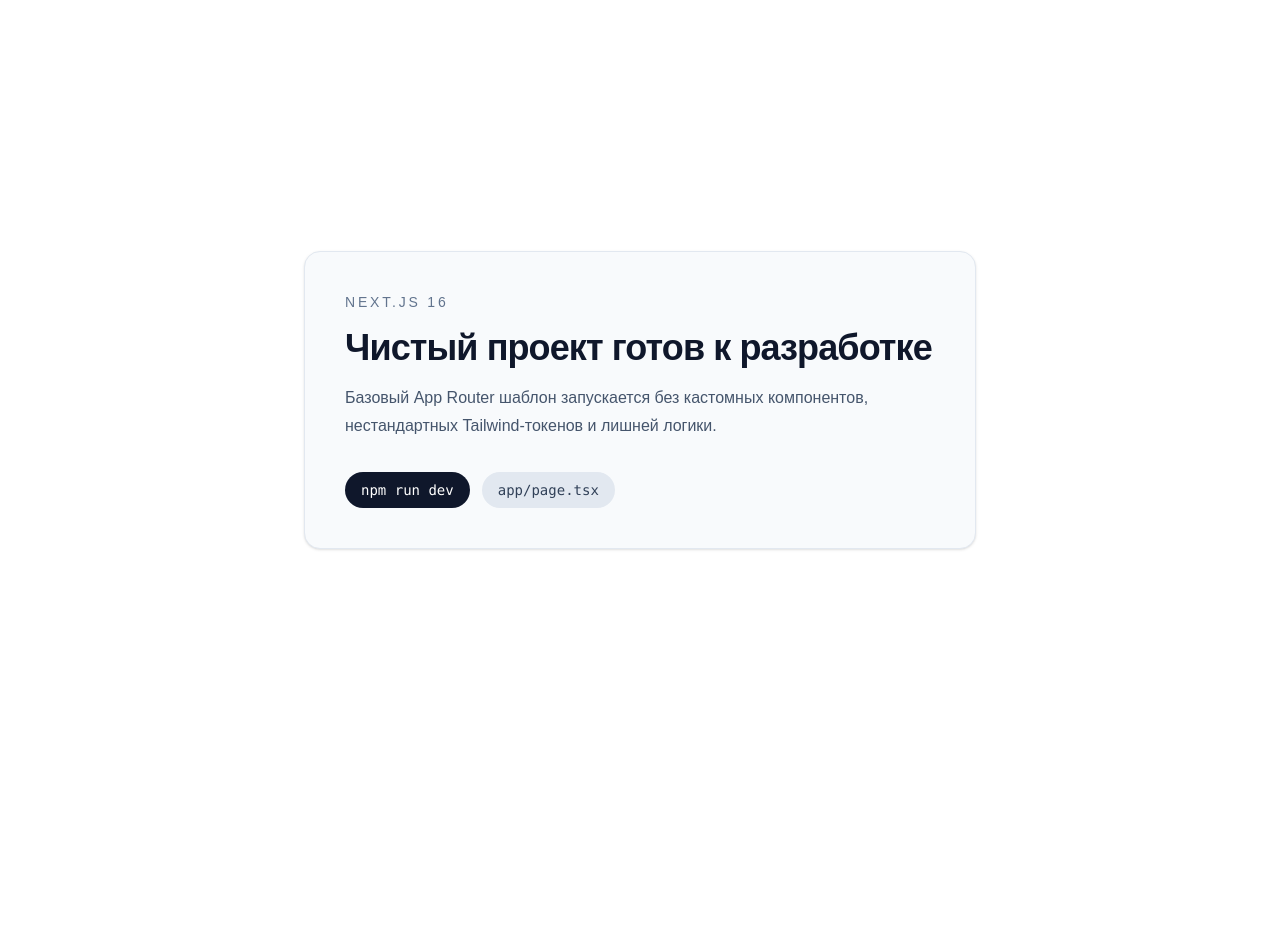
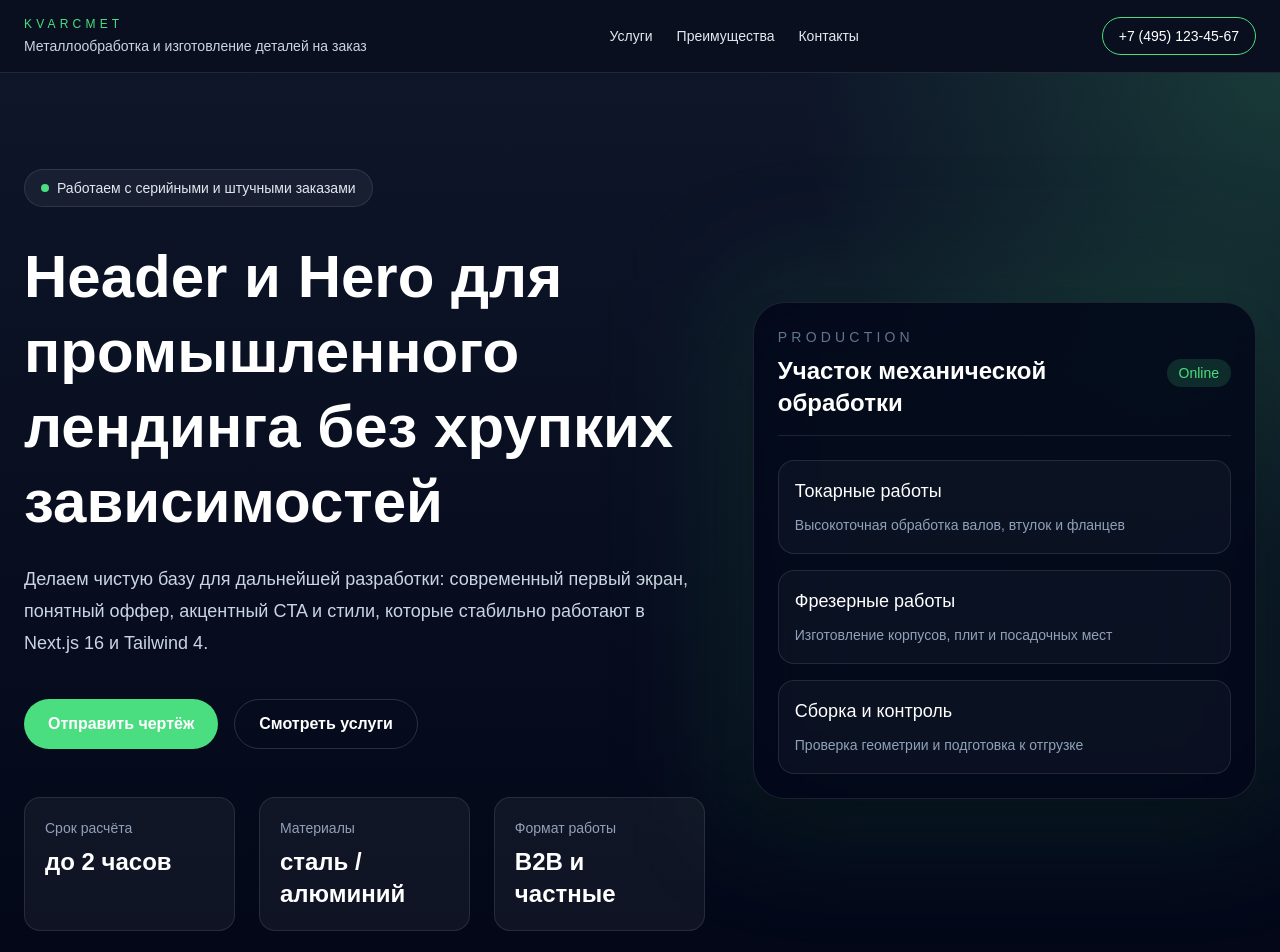
Before and after one commit to SnamikMT/kvarcmet, a Next.js app: page / in a window 1280 px wide. Shown: the top 952 px of the page. Before the commit the page ends 800 px from the top, so only its background shows below. Built offline with nearby package versions, Linux system fonts and the light colour scheme.

Commit message:
Add styled header and hero sections

```diff
--- /dev/null
+++ b/app/components/Header.tsx
@@ -0,0 +1,35 @@
+import Link from "next/link";
+
+const navigation = [
+  { href: "#services", label: "Услуги" },
+  { href: "#advantages", label: "Преимущества" },
+  { href: "#contacts", label: "Контакты" },
+];
+
+export default function Header() {
+  return (
+    <header className="sticky top-0 z-50 border-b border-white/10 bg-[#0B1120]/90 backdrop-blur">
+      <div className="mx-auto flex max-w-7xl items-center justify-between gap-6 px-6 py-4">
+        <div>
+          <p className="text-xs font-medium uppercase tracking-[0.35em] text-[#4ADE80]">Kvarcmet</p>
+          <p className="mt-1 text-sm text-slate-300">Металлообработка и изготовление деталей на заказ</p>
+        </div>
+
+        <nav className="hidden items-center gap-6 text-sm text-slate-200 md:flex">
+          {navigation.map((item) => (
+            <Link key={item.href} href={item.href} className="transition hover:text-white">
+              {item.label}
+            </Link>
+          ))}
+        </nav>
+
+        <a
+          href="tel:+74951234567"
+          className="rounded-full border border-[#4ADE80] px-4 py-2 text-sm font-medium text-white transition hover:bg-[#4ADE80] hover:text-[#0B1120]"
+        >
+          +7 (495) 123-45-67
+        </a>
+      </div>
+    </header>
+  );
+}
--- /dev/null
+++ b/app/components/Hero.tsx
@@ -0,0 +1,81 @@
+export default function Hero() {
+  return (
+    <section className="relative overflow-hidden">
+      <div className="absolute inset-0 bg-[radial-gradient(circle_at_top_right,_rgba(74,222,128,0.18),_transparent_30%),linear-gradient(180deg,_rgba(15,23,42,0.92),_rgba(2,6,23,1))]" />
+      <div className="relative mx-auto grid min-h-[calc(100vh-81px)] max-w-7xl gap-12 px-6 py-16 lg:grid-cols-[1.15fr_0.85fr] lg:items-center lg:py-24">
+        <div className="max-w-3xl">
+          <div className="inline-flex items-center gap-2 rounded-full border border-white/10 bg-white/5 px-4 py-2 text-sm text-slate-200">
+            <span className="h-2 w-2 rounded-full bg-[#4ADE80]" />
+            Работаем с серийными и штучными заказами
+          </div>
+
+          <h1 className="mt-8 text-4xl font-semibold leading-tight text-white md:text-6xl">
+            Header и Hero для промышленного лендинга без хрупких зависимостей
+          </h1>
+          <p className="mt-6 max-w-2xl text-lg leading-8 text-slate-300">
+            Делаем чистую базу для дальнейшей разработки: современный первый экран, понятный оффер,
+            акцентный CTA и стили, которые стабильно работают в Next.js 16 и Tailwind 4.
+          </p>
+
+          <div className="mt-10 flex flex-col gap-4 sm:flex-row">
+            <a
+              href="#contacts"
+              className="inline-flex items-center justify-center rounded-full bg-[#4ADE80] px-6 py-3 text-base font-semibold text-[#0B1120] transition hover:brightness-110"
+            >
+              Отправить чертёж
+            </a>
+            <a
+              href="#services"
+              className="inline-flex items-center justify-center rounded-full border border-white/15 px-6 py-3 text-base font-semibold text-white transition hover:border-white/40 hover:bg-white/5"
+            >
+              Смотреть услуги
+            </a>
+          </div>
+
+          <dl className="mt-12 grid gap-6 text-white sm:grid-cols-3">
+            <div className="rounded-2xl border border-white/10 bg-white/5 p-5">
+              <dt className="text-sm text-slate-400">Срок расчёта</dt>
+              <dd className="mt-2 text-2xl font-semibold">до 2 часов</dd>
+            </div>
+            <div className="rounded-2xl border border-white/10 bg-white/5 p-5">
+              <dt className="text-sm text-slate-400">Материалы</dt>
+              <dd className="mt-2 text-2xl font-semibold">сталь / алюминий</dd>
+            </div>
+            <div className="rounded-2xl border border-white/10 bg-white/5 p-5">
+              <dt className="text-sm text-slate-400">Формат работы</dt>
+              <dd className="mt-2 text-2xl font-semibold">B2B и частные</dd>
+            </div>
+          </dl>
+        </div>
+
+        <div className="relative">
+          <div className="absolute -inset-6 rounded-[2rem] bg-[#4ADE80]/10 blur-3xl" />
+          <div className="relative overflow-hidden rounded-[2rem] border border-white/10 bg-slate-950/80 p-6 shadow-2xl shadow-black/30">
+            <div className="flex items-center justify-between border-b border-white/10 pb-4">
+              <div>
+                <p className="text-sm uppercase tracking-[0.3em] text-slate-500">Production</p>
+                <h2 className="mt-2 text-2xl font-semibold text-white">Участок механической обработки</h2>
+              </div>
+              <span className="rounded-full bg-[#4ADE80]/15 px-3 py-1 text-sm font-medium text-[#4ADE80]">
+                Online
+              </span>
+            </div>
+
+            <div className="mt-6 space-y-4">
+              {[
+                ["Токарные работы", "Высокоточная обработка валов, втулок и фланцев"],
+                ["Фрезерные работы", "Изготовление корпусов, плит и посадочных мест"],
+                ["Сборка и контроль", "Проверка геометрии и подготовка к отгрузке"],
+              ].map(([title, description]) => (
+                <div key={title} className="rounded-2xl border border-white/10 bg-white/[0.03] p-4">
+                  <p className="text-lg font-medium text-white">{title}</p>
+                  <p className="mt-2 text-sm leading-6 text-slate-400">{description}</p>
+                </div>
+              ))}
+            </div>
+          </div>
+        </div>
+      </div>
+    </section>
+  );
+}
--- a/app/globals.css
+++ b/app/globals.css
@@ -1,4 +1,8 @@
 @import "tailwindcss";
+
+:root {
+  color-scheme: dark;
+}
 
 html,
 body {
@@ -7,8 +11,8 @@ body {
 
 body {
   margin: 0;
-  background-color: #ffffff;
-  color: #0f172a;
+  background-color: #020617;
+  color: #ffffff;
   font-family: Arial, Helvetica, sans-serif;
   -webkit-font-smoothing: antialiased;
   -moz-osx-font-smoothing: grayscale;
--- a/app/page.tsx
+++ b/app/page.tsx
@@ -1,23 +1,21 @@
+import Header from "./components/Header";
+import Hero from "./components/Hero";
+
 export default function Home() {
   return (
-    <main className="flex min-h-screen items-center justify-center bg-white px-6 text-slate-900">
-      <section className="w-full max-w-2xl rounded-2xl border border-slate-200 bg-slate-50 p-10 shadow-sm">
-        <p className="text-sm font-medium uppercase tracking-[0.2em] text-slate-500">Next.js 16</p>
-        <h1 className="mt-4 text-4xl font-semibold tracking-tight text-slate-900">
-          Чистый проект готов к разработке
-        </h1>
-        <p className="mt-4 text-base leading-7 text-slate-600">
-          Базовый App Router шаблон запускается без кастомных компонентов, нестандартных Tailwind-токенов и лишней логики.
-        </p>
-        <div className="mt-8 flex flex-wrap gap-3">
-          <code className="rounded-full bg-slate-900 px-4 py-2 text-sm font-medium text-white">
-            npm run dev
-          </code>
-          <code className="rounded-full bg-slate-200 px-4 py-2 text-sm font-medium text-slate-700">
-            app/page.tsx
-          </code>
+    <>
+      <Header />
+      <Hero />
+      <main className="bg-[#020617] px-6 pb-24 text-white">
+        <div className="mx-auto max-w-7xl rounded-[2rem] border border-white/10 bg-white/[0.03] p-8 text-slate-300">
+          <p className="text-sm uppercase tracking-[0.3em] text-[#4ADE80]">Следующий шаг</p>
+          <h2 className="mt-4 text-3xl font-semibold text-white">База готова для дальнейшей разработки</h2>
+          <p className="mt-4 max-w-3xl text-base leading-7">
+            Теперь проект снова рабочий и уже содержит стартовые секции Header и Hero. Дальше можно спокойно
+            наращивать блоки лендинга, формы, адаптив и контент без возврата к проблемам со сборкой.
+          </p>
         </div>
-      </section>
-    </main>
+      </main>
+    </>
   );
 }
```
